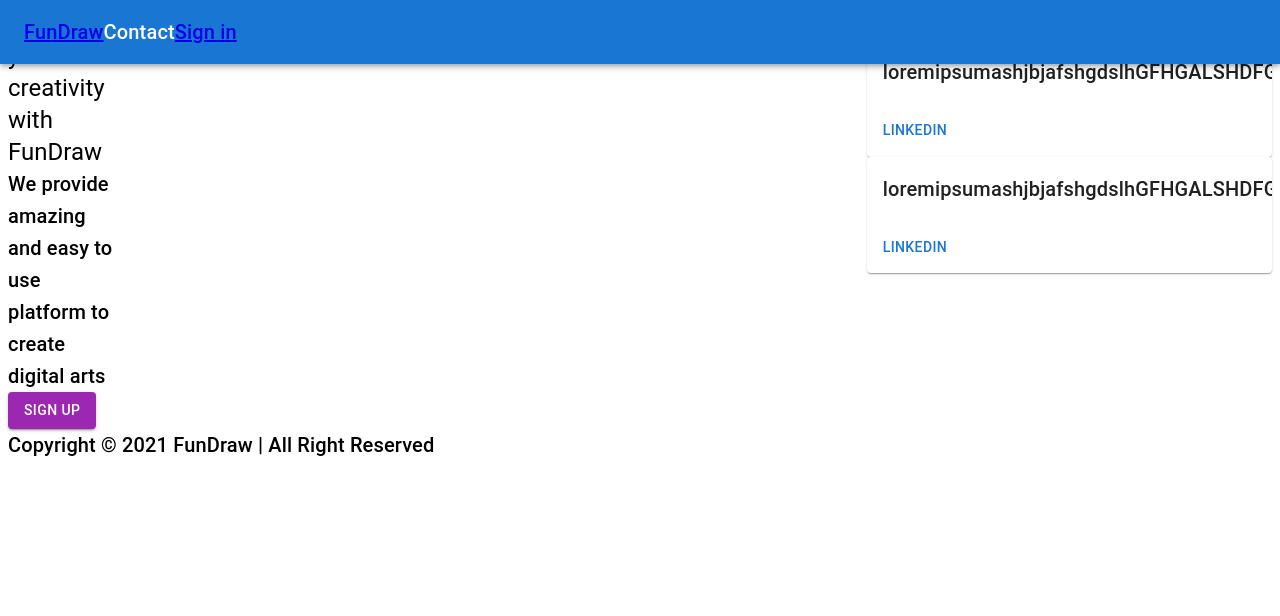
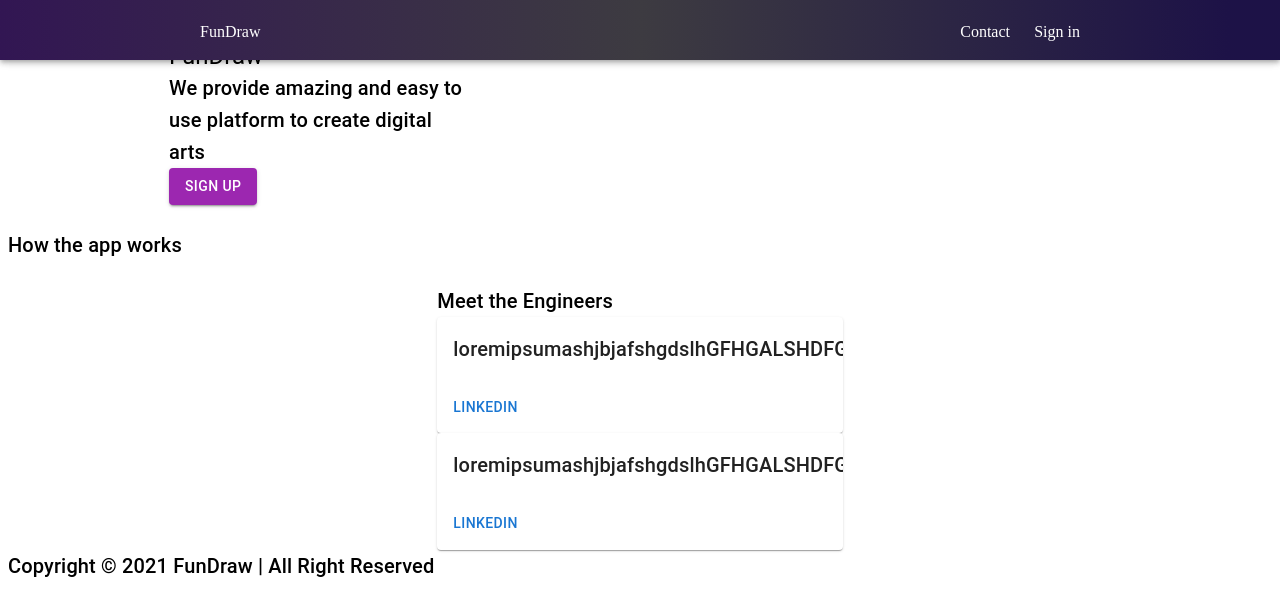
Before and after one commit to oluwaseunalo/fundraw, a React (Create React App) app: page / in a window 1280 px wide. Shown: the top 616 px of the page. Built offline with nearby package versions, Linux system fonts and the light colour scheme.

Commit message:
style: creating styles for the navbar components

```diff
--- a/package.json
+++ b/package.json
@@ -7,6 +7,7 @@
     "@emotion/styled": "^11.6.0",
     "@mui/icons-material": "^5.1.1",
     "@mui/material": "^5.1.1",
+    "@mui/styles": "^5.1.1",
     "@testing-library/jest-dom": "^5.15.0",
     "@testing-library/react": "^11.2.7",
     "@testing-library/user-event": "^12.8.3",
--- a/src/App.js
+++ b/src/App.js
@@ -3,7 +3,9 @@ import {Routes, Route} from 'react-router-dom'
 
 import { DrawingPage, HomePage, LoginPage, ProfileUpdate, SignUpPage, UserDrawing, Navbar} from './components'
 
+
 const App = () => {
+
   return (
 
     <div>
--- a/src/components/HomePage/Main.js
+++ b/src/components/HomePage/Main.js
@@ -1,12 +1,12 @@
 import React from 'react'
-import {Grid, Typography, Button, Card, CardMedia, CardContent,  CardActions} from '@mui/material'
+import {Grid, Typography, Button, Card, CardContent,  CardActions} from '@mui/material'
 import {Link} from 'react-router-dom'
 
 
 const Main = () => {
   return (
     <div>
-      <Grid container justifyContent='center' spacing={3} display='flex' wrap='noWrap'>
+      <Grid container justifyContent='center' spacing={3} display='flex'>
           <Grid item xs={12} sm={6} md={4} lg={3}>
              <Typography variant='h5'>Explore your creativity with FunDraw</Typography>
              <Typography variant='h6'>We provide amazing and easy to use platform to create digital arts</Typography>
@@ -18,10 +18,10 @@ const Main = () => {
           <Grid item xs={12} sm={12} md={12} lg={12}>
           <Typography variant='h6'>How the app works</Typography>
           </Grid>
-          <Grid item xs={12} sm={6} md={4} lg={4} justifyContent='center' wrap='noWrap'>
+          <Grid item xs={12} sm={6} md={4} lg={4} justifyContent='center'>
                  <Typography variant='h6'>Meet the Engineers</Typography>
             <Card>
-                <CardMedia img='https://unsplash.com/documentation#get-a-random-photo'/>
+
                 <CardContent>
                 <Typography variant='h6'> loremipsumashjbjafshgdslhGFHGALSHDFGHJSDGFHAGSDHFGSFDHJBFNYDBYSDFLAGSDHGHHGFLjsljfhdgjhdfjghöfhjsk
                 </Typography>
@@ -31,7 +31,7 @@ const Main = () => {
                 </CardActions>
             </Card>
             <Card>
-                <CardMedia img='https://unsplash.com/documentation#get-a-random-photo'/>
+
                 <CardContent>
                 <Typography variant='h6'>loremipsumashjbjafshgdslhGFHGALSHDFGHJSDGFHAGSDHFGSFDHJBFNYDBYSDFLAGSDHGHHGFLjsljfhdgjhdfjghöfhjsk
                 </Typography>
--- a/src/components/Navbar.js
+++ /dev/null
@@ -1,51 +0,0 @@
-import React from 'react'
-import {useLocation} from 'react-router-dom'
-import { AppBar, Toolbar, Typography} from '@mui/material'
-import {Link} from 'react-router-dom'
-import { ArrowBack } from '@mui/icons-material'
-
-
-const Navbar = () => {
-    const location = useLocation();
-const NavHomepage = () => {
-    return (
-        <div>
-      <AppBar>
-        <Toolbar>
-          <Typography variant='h6'><Link to='/'>FunDraw</Link></Typography>
-          <Typography variant='h6'>Contact</Typography>
-          <Typography variant='h6'><Link to='/login'>Sign in</Link></Typography>
-
-        </Toolbar>
-      </AppBar>
-    </div>
-    )
-}
-
-const NavLogin = () =>{
-    return(
-        <div>
-        <AppBar>
-          <Toolbar>
-            <Link to='/'><ArrowBack/></Link>
-            <Typography variant='h6'><Link to='/'>FunDraw</Link></Typography>
-            <Typography variant='h6'><Link to='/'>Home</Link></Typography>
-            <Typography variant='h6'><Link to='/signup'>Sign up</Link></Typography>
-          </Toolbar>
-        </AppBar>
-      </div>
-    )
-}
-
-switch(location.pathname){
-    case '/': return(<NavHomepage/>);
-
-    case '/login': return(<NavLogin/>);
-
-    default:
-
-}
-
-}
-
-export default Navbar
--- /dev/null
+++ b/src/components/Navbar/Navbar.js
@@ -0,0 +1,55 @@
+import React from 'react'
+import {useLocation} from 'react-router-dom'
+import { AppBar, Toolbar, Typography} from '@mui/material'
+import {Link} from 'react-router-dom'
+import { ArrowBack } from '@mui/icons-material'
+
+
+import useStyles from './styles'
+
+
+const Navbar = () => {
+    const classes = useStyles();
+    const location = useLocation();
+const NavHomepage = () => {
+    return (
+        <div className={classes.container}>
+      <AppBar className={classes.nav}>
+        <Toolbar className={classes.tool}>
+          <Typography variant='p' className={classes.logo}><Link to='/' className={classes.links}>FunDraw</Link></Typography>
+          <Typography variant='p' className={classes.item}><Link to='/' className={classes.links}>Contact</Link></Typography>
+          <Typography variant='p' className={classes.action}><Link to='/login' className={classes.links}>Sign in</Link></Typography>
+
+        </Toolbar>
+      </AppBar>
+    </div>
+    )
+}
+
+const NavLogin = () =>{
+    return(
+        <div>
+        <AppBar className={classes.nav}>
+          <Toolbar className={classes.tool}>
+            <Link to='/'><ArrowBack/></Link>
+            <Typography variant='p'  className={classes.logo}><Link to='/' className={classes.links}>FunDraw</Link></Typography>
+            <Typography variant='p' className={classes.item}><Link to='/' className={classes.links}>Home</Link></Typography>
+            <Typography variant='p' className={classes.action}><Link to='/signup' className={classes.links}>Sign up</Link></Typography>
+          </Toolbar>
+        </AppBar>
+      </div>
+    )
+}
+
+switch(location.pathname){
+    case '/': return(<NavHomepage/>);
+
+    case '/login': return(<NavLogin/>);
+
+    default:
+
+}
+
+}
+
+export default Navbar
--- /dev/null
+++ b/src/components/Navbar/styles.js
@@ -0,0 +1,39 @@
+import { makeStyles } from '@mui/styles';
+
+ const useStyles = makeStyles({
+    nav: {
+      background: 'linear-gradient(90deg, rgba(50,22,83,1) 0%, rgba(61,59,65,1) 50%, rgba(29,18,71,1) 96%)',
+      height: 60,
+      position: 'sticky'
+
+    },
+
+    tool: {
+      position: 'relative',
+    },
+
+    item: {
+      right: 270,
+      position: 'absolute',
+
+    },
+    action: {
+      right: 200,
+      position: 'absolute',
+
+    },
+    logo: {
+      left: 200,
+      position: 'absolute',
+
+    },
+    links: {
+      textDecoration: 'none',
+      color: 'white'
+    }
+
+
+  });
+
+
+ export default useStyles;
--- a/src/components/index.js
+++ b/src/components/index.js
@@ -4,4 +4,4 @@ export {default as LoginPage} from './LoginPage/LoginPage';
 export {default as ProfileUpdate} from './ProfileUpdatePage/ProfileUpdate';
 export {default as SignUpPage} from './SignUpPage/SignUpPage';
 export {default as UserDrawing} from './UserDrawingList/UserDrawing';
-export {default as Navbar} from './Navbar'
+export {default as Navbar} from './Navbar/Navbar'
```
Also changed, not shown: 1 other file (tests, documents, lock files or other folders).
